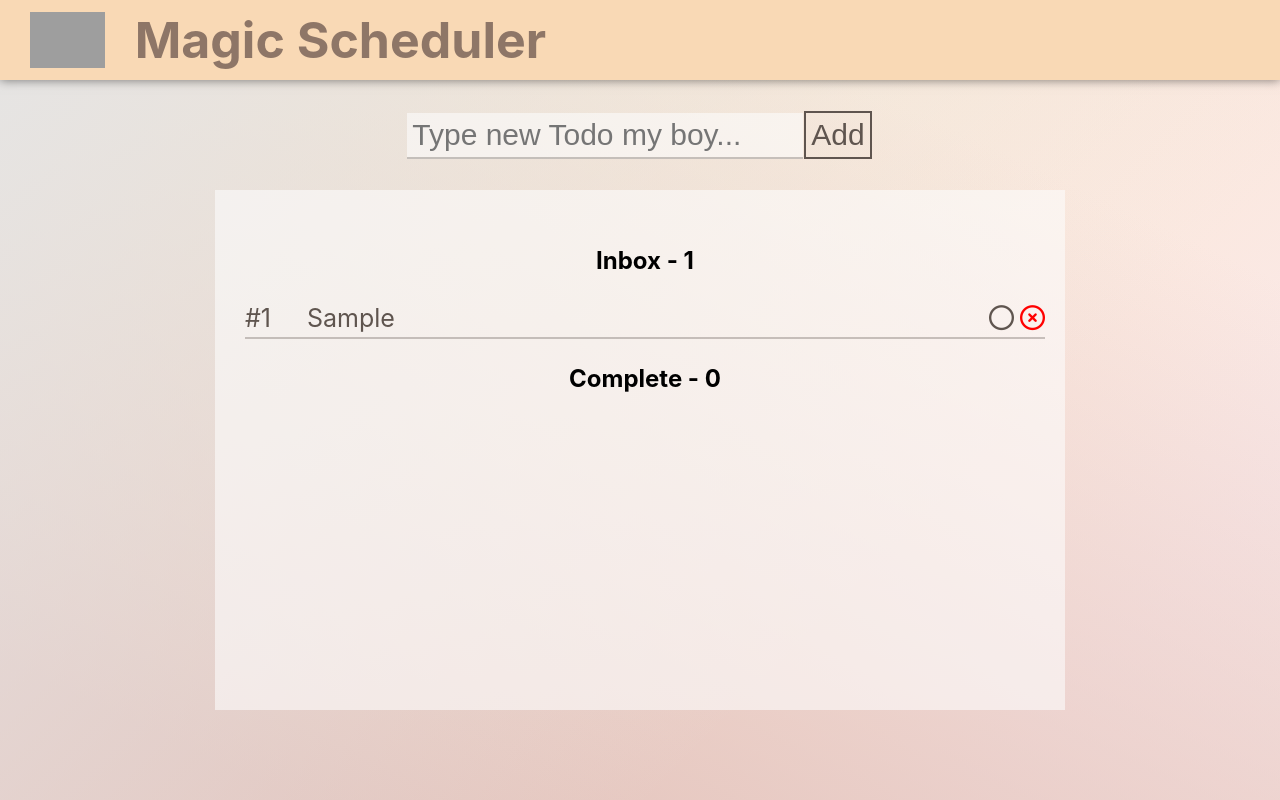
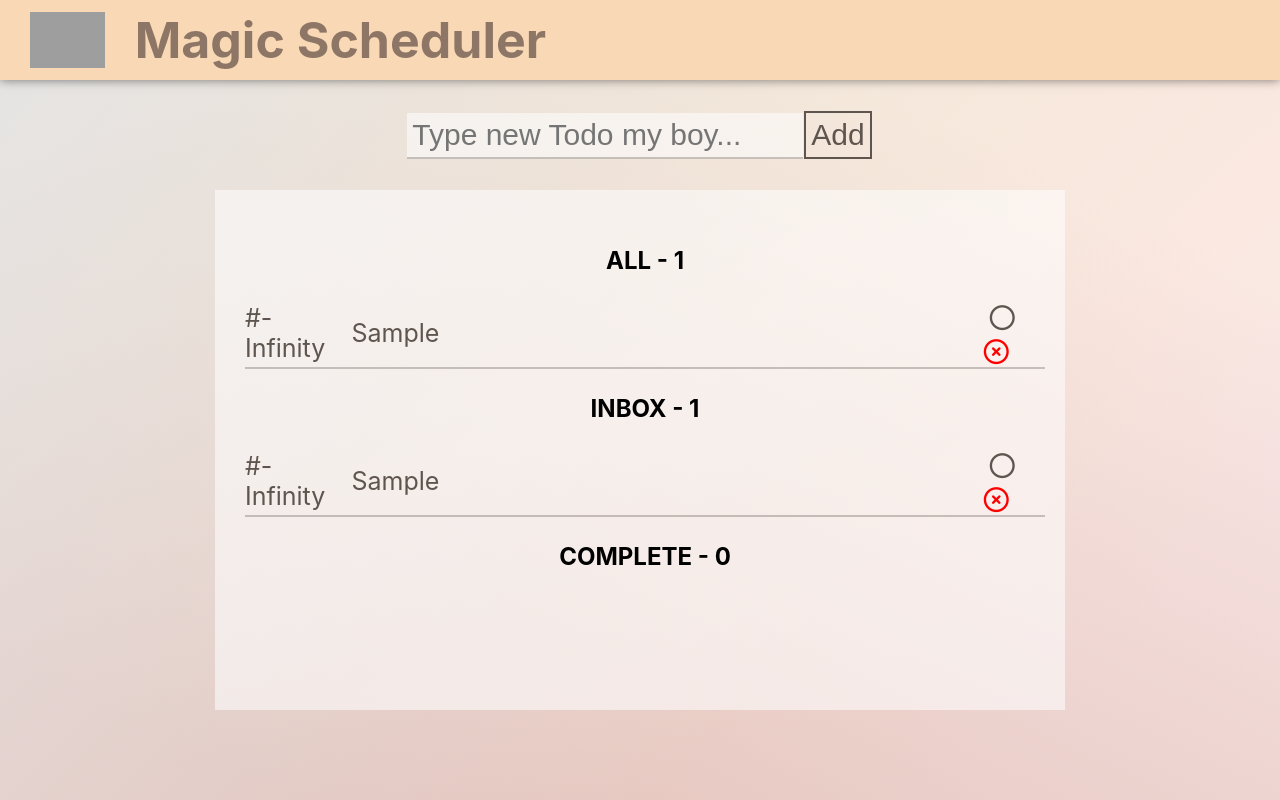
Before and after one commit to IlyaOrluk/Scheduler-on-Desktop, a React (Create React App) app: page / in a window 1280 px wide. Both pictures are taken after typing "Sample" into the empty fields and a click on the input "Add". Built offline with nearby package versions, Linux system fonts and the light colour scheme; grey boxes are pictures that could not be loaded.

Commit message:
sorting lists by all properties

```diff
--- a/src/components/todo-form.tsx
+++ b/src/components/todo-form.tsx
@@ -18,12 +18,18 @@ interface TodoFormProps {
 const TodoForm: React.FC<TodoFormProps> = (props) => {
     console.log(...props.todos)
     console.log(props.todos.filter((item) => item.id === 4))
-    console.log(Math.max.apply(null, [1,2,3,4,6,7,8,11,69]))
+    const todoMaxId = () => {
+        let idArray: number[] = []
+        for (var id in props.todos) idArray = [...idArray, props.todos[id].id]
+        console.log(idArray, Math.max.apply(null, idArray))
+        return Math.max.apply(null, idArray)
+    }
+
   return (
       <Wrapper>
-        <form className="todo-form" onSubmit={e =>{
+        <form className="todo-form" onSubmit={e => {
             e.preventDefault()
-            props.addTodoItem(props.todos.length, props.title, false)
+            props.addTodoItem(todoMaxId()+1, props.title, false)
             props.handleTodo('')
         }}>
             <input
--- a/src/components/todo-list.tsx
+++ b/src/components/todo-list.tsx
@@ -30,12 +30,29 @@ const TodoList: React.FC<TodoListProps> = ({ todos, todoCompleteItem, todoDelete
     }, [todos])
 
     const todoCompleteClass = (complete: boolean) => complete ? 'complete' : ''
-    const todosComplete = todos.filter((item) => (item.complete))
-    const todosInbox = todos.filter((item) => (!item.complete))
+    let todosComplete = todos.filter((item) => (item.complete))
+    let todosInbox = todos.filter((item) => (!item.complete))
     const rootRender = () => {
         return (
             <ul className='todo-list'>
-            <h2>Inbox - {todosInbox.length}</h2>
+            <h2>ALL - {todos.length}</h2>
+            {todos.map((item, id) => {
+                return (
+                    <li className='todo-list-item' key={id}>
+                        <span>#{item.id+1}</span>
+                        <span className={`title ${todoCompleteClass(item.complete)}`}>{item.title}</span>
+                        <div>
+                            {item.complete ? <i onClick={() => {
+                                todoCompleteItem(!item.complete,item.id)
+                            }} className="far fa-check-circle green"></i> : <i onClick={() => {
+                                todoCompleteItem(!item.complete,item.id)
+                            }} className="far fa-circle"></i>}
+                            <span className='delete' onClick={() => todoDeleteItem(item.id)}><i className="far fa-times-circle"></i></span>
+                        </div>
+                    </li>
+                )
+            })}
+            <h2>INBOX - {todosInbox.length}</h2>
             {todosInbox.map((item, id) => {
                 return (
                     <li className='todo-list-item' key={id}>
@@ -52,7 +69,7 @@ const TodoList: React.FC<TodoListProps> = ({ todos, todoCompleteItem, todoDelete
                     </li>
                 )
             })}
-            <h2>Complete - {todosComplete.length}</h2>
+            <h2>COMPLETE - {todosComplete.length}</h2>
             {todosComplete.map((item, id) => {
                 return (
                     <li className='todo-list-item' key={id}>
```
